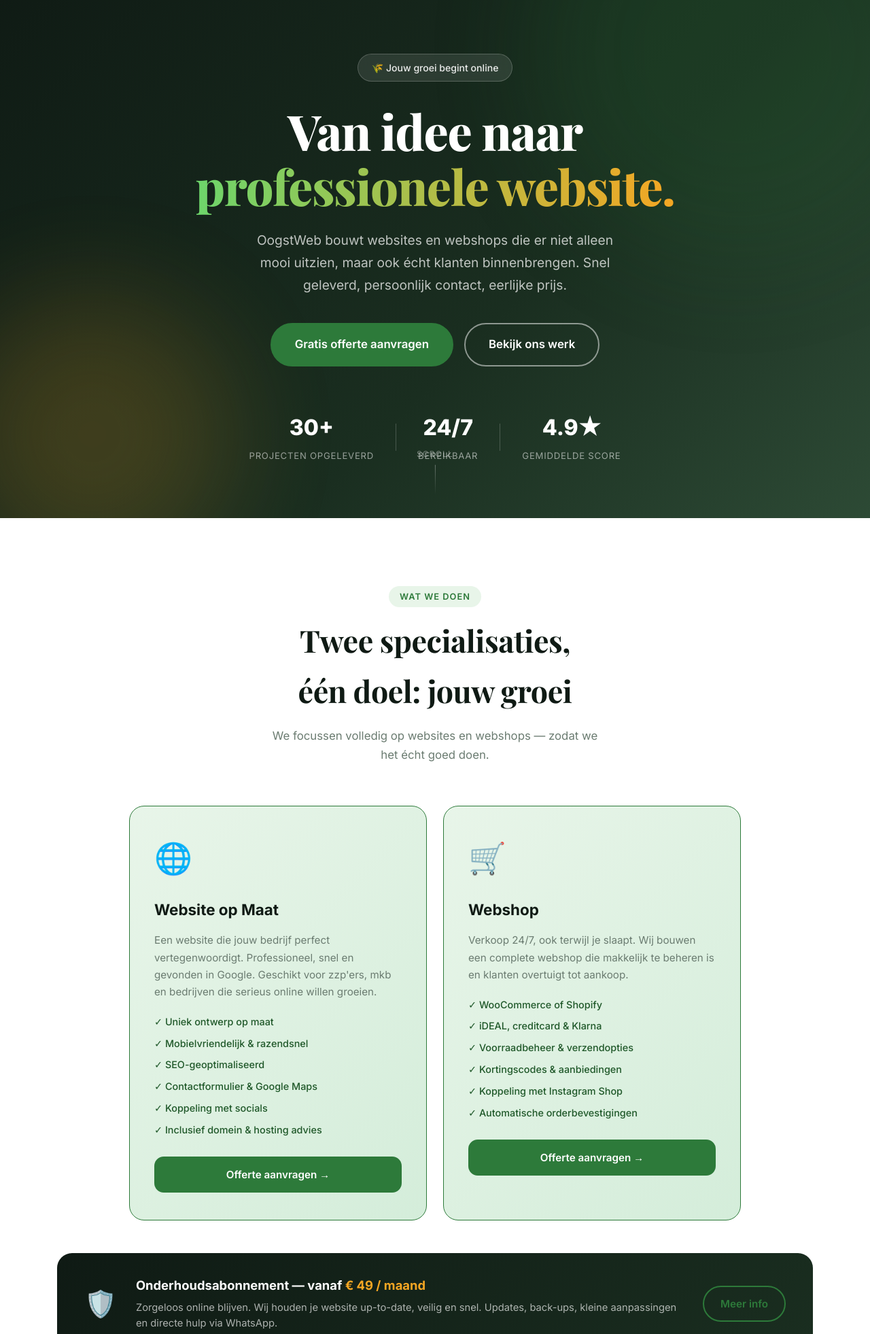
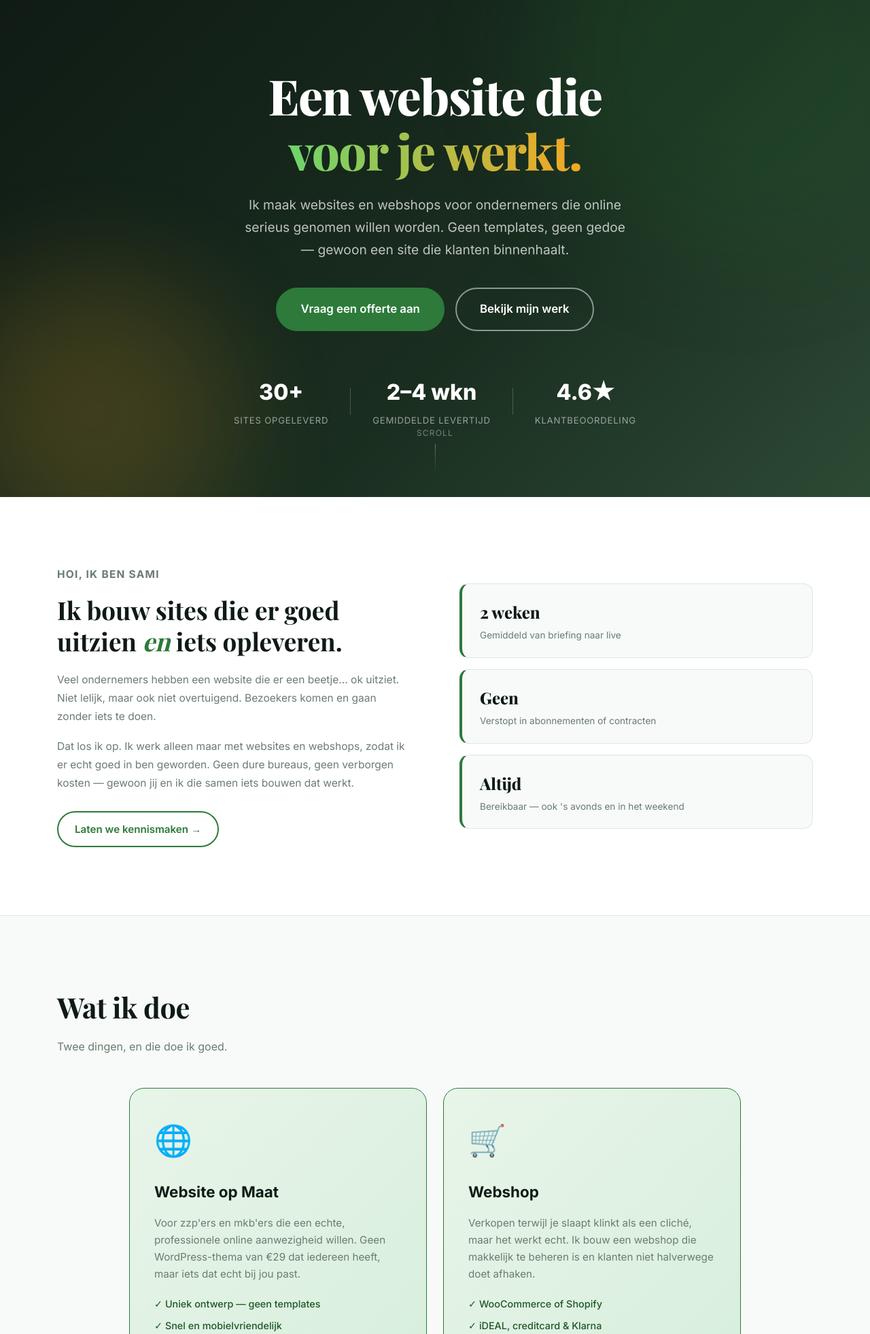
Before and after one commit to samikuflom87-sketch/oogstweb, a PHP site: page / in a window 1280 px wide. Shown: the part 69-2031 px from the top of the page at 68% size. Run offline with PHP 8.4, Linux system fonts and the light colour scheme.

Commit message:
Menselijkere toon, intro-sectie, gemengde reviews
- Hero: directere persoonlijke tekst, geen buzzwords
- Nieuwe intro sectie: "Hoi, ik ben Sami" met 3 feiten-kaartjes
- Diensten: minder corporate copy, meer echte taal
- Reviews: mix van 4 en 5 sterren (avg ~4.6), eerlijkere verhalen
- Section-tags verwijderd uit headers, minder strak en gepolijst
- Pricing header: "Wat kost het?" ipv "Transparant / Eerlijke prijzen"
- Contact: sectie-tag weg, directere taal

```diff
--- a/index.html
+++ b/index.html
@@ -3,8 +3,8 @@
 <head>
   <meta charset="UTF-8" />
   <meta name="viewport" content="width=device-width, initial-scale=1.0" />
-  <title>OogstWeb — Websites & Webshops op Maat</title>
-  <meta name="description" content="OogstWeb bouwt professionele websites en webshops die echt resultaat opleveren. Klaar om te groeien?" />
+  <title>OogstWeb — Websites & Webshops</title>
+  <meta name="description" content="Ik bouw websites en webshops voor ondernemers die serieus online willen groeien. Geen gedoe, eerlijke prijs." />
   <link rel="stylesheet" href="style.css" />
   <link rel="preconnect" href="https://fonts.googleapis.com" />
   <link rel="preconnect" href="https://fonts.gstatic.com" crossorigin />
@@ -44,33 +44,32 @@
       <div class="hero__blob blob2"></div>
     </div>
     <div class="container hero__content">
-      <div class="hero__badge">🌾 Jouw groei begint online</div>
       <h1 class="hero__title">
-        Van idee naar<br />
-        <span class="gradient-text">professionele website.</span>
+        Een website die<br />
+        <span class="gradient-text">voor je werkt.</span>
       </h1>
       <p class="hero__sub">
-        OogstWeb bouwt websites en webshops die er niet alleen mooi uitzien,
-        maar ook écht klanten binnenbrengen. Snel geleverd, persoonlijk contact, eerlijke prijs.
+        Ik maak websites en webshops voor ondernemers die online serieus genomen willen worden.
+        Geen templates, geen gedoe — gewoon een site die klanten binnenhaalt.
       </p>
       <div class="hero__cta">
-        <a href="#contact" class="btn btn--primary btn--lg">Gratis offerte aanvragen</a>
-        <a href="#portfolio" class="btn btn--ghost btn--lg">Bekijk ons werk</a>
+        <a href="#contact" class="btn btn--primary btn--lg">Vraag een offerte aan</a>
+        <a href="#portfolio" class="btn btn--ghost btn--lg">Bekijk mijn werk</a>
       </div>
       <div class="hero__stats">
         <div class="stat">
           <span class="stat__num">30+</span>
-          <span class="stat__label">Projecten opgeleverd</span>
+          <span class="stat__label">Sites opgeleverd</span>
         </div>
         <div class="stat__divider"></div>
         <div class="stat">
-          <span class="stat__num">24/7</span>
-          <span class="stat__label">Bereikbaar</span>
+          <span class="stat__num">2–4 wkn</span>
+          <span class="stat__label">Gemiddelde levertijd</span>
         </div>
         <div class="stat__divider"></div>
         <div class="stat">
-          <span class="stat__num">4.9★</span>
-          <span class="stat__label">Gemiddelde score</span>
+          <span class="stat__num">4.6★</span>
+          <span class="stat__label">Klantbeoordeling</span>
         </div>
       </div>
     </div>
@@ -80,51 +79,76 @@
     </div>
   </section>
 
+  <!-- INTRO PERSOONLIJK -->
+  <section class="section section--intro" id="over">
+    <div class="container intro-grid">
+      <div class="intro-text">
+        <p class="intro-label">Hoi, ik ben Sami</p>
+        <h2>Ik bouw sites die er goed uitzien <em>en</em> iets opleveren.</h2>
+        <p>Veel ondernemers hebben een website die er een beetje... ok uitziet. Niet lelijk, maar ook niet overtuigend. Bezoekers komen en gaan zonder iets te doen.</p>
+        <p>Dat los ik op. Ik werk alleen maar met websites en webshops, zodat ik er echt goed in ben geworden. Geen dure bureaus, geen verborgen kosten — gewoon jij en ik die samen iets bouwen dat werkt.</p>
+        <a href="#contact" class="btn btn--outline">Laten we kennismaken →</a>
+      </div>
+      <div class="intro-side">
+        <div class="intro-card">
+          <div class="intro-card__num">2 weken</div>
+          <div class="intro-card__label">Gemiddeld van briefing naar live</div>
+        </div>
+        <div class="intro-card">
+          <div class="intro-card__num">Geen</div>
+          <div class="intro-card__label">Verstopt in abonnementen of contracten</div>
+        </div>
+        <div class="intro-card">
+          <div class="intro-card__num">Altijd</div>
+          <div class="intro-card__label">Bereikbaar — ook 's avonds en in het weekend</div>
+        </div>
+      </div>
+    </div>
+  </section>
+
   <!-- DIENSTEN -->
-  <section class="section" id="diensten">
+  <section class="section section--alt" id="diensten">
     <div class="container">
-      <div class="section-header">
-        <div class="section-tag">Wat we doen</div>
-        <h2>Twee specialisaties,<br>één doel: jouw groei</h2>
-        <p>We focussen volledig op websites en webshops — zodat we het écht goed doen.</p>
+      <div class="diensten-header">
+        <h2>Wat ik doe</h2>
+        <p>Twee dingen, en die doe ik goed.</p>
       </div>
       <div class="cards cards--two">
         <div class="card card--featured card--big">
           <div class="card__icon">🌐</div>
           <h3>Website op Maat</h3>
-          <p>Een website die jouw bedrijf perfect vertegenwoordigt. Professioneel, snel en gevonden in Google. Geschikt voor zzp'ers, mkb en bedrijven die serieus online willen groeien.</p>
+          <p>Voor zzp'ers en mkb'ers die een echte, professionele online aanwezigheid willen. Geen WordPress-thema van €29 dat iedereen heeft, maar iets dat echt bij jou past.</p>
           <ul class="card__list">
-            <li>✓ Uniek ontwerp op maat</li>
-            <li>✓ Mobielvriendelijk & razendsnel</li>
-            <li>✓ SEO-geoptimaliseerd</li>
+            <li>✓ Uniek ontwerp — geen templates</li>
+            <li>✓ Snel en mobielvriendelijk</li>
+            <li>✓ Gevonden worden in Google</li>
             <li>✓ Contactformulier & Google Maps</li>
             <li>✓ Koppeling met socials</li>
-            <li>✓ Inclusief domein & hosting advies</li>
+            <li>✓ Advies over domein & hosting</li>
           </ul>
           <a href="#contact" class="btn btn--primary">Offerte aanvragen →</a>
         </div>
         <div class="card card--featured card--big">
           <div class="card__icon">🛒</div>
           <h3>Webshop</h3>
-          <p>Verkoop 24/7, ook terwijl je slaapt. Wij bouwen een complete webshop die makkelijk te beheren is en klanten overtuigt tot aankoop.</p>
+          <p>Verkopen terwijl je slaapt klinkt als een cliché, maar het werkt echt. Ik bouw een webshop die makkelijk te beheren is en klanten niet halverwege doet afhaken.</p>
           <ul class="card__list">
             <li>✓ WooCommerce of Shopify</li>
             <li>✓ iDEAL, creditcard & Klarna</li>
-            <li>✓ Voorraadbeheer & verzendopties</li>
-            <li>✓ Kortingscodes & aanbiedingen</li>
-            <li>✓ Koppeling met Instagram Shop</li>
+            <li>✓ Voorraadbeheer & verzending</li>
+            <li>✓ Kortingscodes & acties</li>
+            <li>✓ Instagram Shop koppeling</li>
             <li>✓ Automatische orderbevestigingen</li>
           </ul>
           <a href="#contact" class="btn btn--primary">Offerte aanvragen →</a>
         </div>
       </div>
 
-      <!-- ONDERHOUD ABONNEMENT -->
       <div class="maintenance-box">
         <div class="maintenance-box__icon">🛡️</div>
         <div class="maintenance-box__text">
-          <h3>Onderhoudsabonnement — vanaf <span class="highlight">€ 49 / maand</span></h3>
-          <p>Zorgeloos online blijven. Wij houden je website up-to-date, veilig en snel. Updates, back-ups, kleine aanpassingen en directe hulp via WhatsApp.</p>
+          <h3>Onderhoudsabonnement — <span class="highlight">€ 49 / maand</span></h3>
+          <p>Updates, back-ups, kleine aanpassingen en vragen via WhatsApp. Zodat jij je geen zorgen hoeft te maken over je site.</p>
         </div>
         <a href="#contact" class="btn btn--outline">Meer info</a>
       </div>
@@ -135,45 +159,43 @@
   <section class="section section--dark" id="werkwijze">
     <div class="container">
       <div class="section-header section-header--light">
-        <div class="section-tag section-tag--light">Hoe werken we</div>
-        <h2>Van idee naar live</h2>
-        <p>Duidelijk proces, geen verrassingen.</p>
+        <h2>Hoe het werkt</h2>
+        <p>Vier stappen, geen verrassingen.</p>
       </div>
       <div class="steps">
         <div class="step">
           <div class="step__num">01</div>
-          <h3>Kennismaking</h3>
-          <p>We bespreken jouw wensen, doelgroep en stijl. Gratis en volledig vrijblijvend.</p>
+          <h3>We praten</h3>
+          <p>Vertel me over je bedrijf, je klanten en wat je wilt bereiken. Geen verkoopgesprek, gewoon een goed gesprek.</p>
         </div>
         <div class="step__arrow">→</div>
         <div class="step">
           <div class="step__num">02</div>
           <h3>Ontwerp</h3>
-          <p>Je krijgt een uniek ontwerp te zien dat bij jouw merk past. Jij geeft feedback, wij passen aan.</p>
+          <p>Ik maak een ontwerp dat bij jou past. Je geeft feedback, ik pas aan totdat het goed voelt.</p>
         </div>
         <div class="step__arrow">→</div>
         <div class="step">
           <div class="step__num">03</div>
           <h3>Bouwen</h3>
-          <p>We bouwen de volledige site en zorgen dat alles vlekkeloos werkt op elk apparaat.</p>
+          <p>De volledige site wordt gebouwd. Je kunt altijd meekijken en tussentijds feedback geven.</p>
         </div>
         <div class="step__arrow">→</div>
         <div class="step">
           <div class="step__num">04</div>
           <h3>Live 🚀</h3>
-          <p>Je site gaat online. We begeleiden je bij de lancering en blijven beschikbaar voor vragen.</p>
+          <p>Je site gaat online. Ik zorg dat alles werkt en blijf beschikbaar als er iets is.</p>
         </div>
       </div>
     </div>
   </section>
 
   <!-- VOOR / NA SLIDER -->
-  <section class="section section--alt" id="transformatie">
+  <section class="section" id="transformatie">
     <div class="container">
       <div class="section-header">
-        <div class="section-tag">Het verschil</div>
         <h2>Oud vs. Nieuw</h2>
-        <p>Zo groot is het verschil tussen een verouderde website en een frisse OogstWeb site. Sleep de lijn.</p>
+        <p>Het verschil tussen een verouderde website en een frisse OogstWeb site. Sleep de lijn om te vergelijken.</p>
       </div>
 
       <div class="ba-wrapper">
@@ -188,7 +210,6 @@
           <div class="ba-before">
             <div class="ba-screen" id="baOld">
               <div class="ba-mock old-mock" id="oldMock">
-                <!-- Loodgieter OUD -->
                 <div class="old-topbar">
                   <span style="color:#fff;font-size:9px;font-family:Arial">www.loodgieterhenk.nl</span>
                 </div>
@@ -226,7 +247,6 @@
           <div class="ba-after" id="baAfter">
             <div class="ba-screen" id="baNew">
               <div class="ba-mock new-mock" id="newMock">
-                <!-- Loodgieter NIEUW -->
                 <div class="new-topbar"><span class="ntb-dot r"></span><span class="ntb-dot y"></span><span class="ntb-dot g"></span><span class="new-url">loodgieterhenk.nl</span></div>
                 <div class="new-nav2">
                   <div class="new-nav2-logo">🔧 Loodgieter Henk</div>
@@ -268,12 +288,11 @@
   </section>
 
   <!-- PORTFOLIO -->
-  <section class="section" id="portfolio">
+  <section class="section section--alt" id="portfolio">
     <div class="container">
       <div class="section-header">
-        <div class="section-tag">Ons werk</div>
-        <h2>Recente projecten</h2>
-        <p>Websites en webshops die we van scratch hebben opgebouwd.</p>
+        <h2>Recent werk</h2>
+        <p>Websites en webshops die ik van scratch heb gebouwd.</p>
       </div>
 
       <div class="portfolio-tabs">
@@ -346,7 +365,7 @@
           </div>
           <div class="pcard__info">
             <h3>Groenservice Dijkstra</h3>
-            <p>Bedrijfswebsite voor een hovenier. Offerte-formulier, foto-galerij, Google Maps en SEO op lokale zoektermen. Nu #1 in Google voor "hovenier [stad]".</p>
+            <p>Bedrijfswebsite voor een hovenier. Offerte-formulier, foto-galerij, Google Maps en SEO. Nu eerste pagina in Google voor "hovenier [stad]".</p>
             <div class="pcard__meta"><span class="pcard__time">⏱ 2 weken</span><span class="pcard__budget">💶 Business pakket</span></div>
             <div class="pcard__tags"><span>WordPress</span><span>SEO</span><span>Google Maps</span></div>
           </div>
@@ -377,7 +396,7 @@
           </div>
           <div class="pcard__info">
             <h3>Spice Market</h3>
-            <p>Webshop voor ambachtelijke specerijen. Abonnementen, kortingscodes, automatische e-mails en nieuwsbrief. Omzet €0 → €4.200 in eerste maand.</p>
+            <p>Webshop voor ambachtelijke specerijen. Abonnementen, kortingscodes en automatische e-mails. Van €0 naar €4.200 omzet in de eerste maand.</p>
             <div class="pcard__meta"><span class="pcard__time">⏱ 4 weken</span><span class="pcard__budget">💶 Webshop pakket</span></div>
             <div class="pcard__tags"><span>Shopify</span><span>Subscriptions</span><span>E-mailmarketing</span></div>
           </div>
@@ -408,7 +427,7 @@
           </div>
           <div class="pcard__info">
             <h3>Coach Marloes</h3>
-            <p>Persoonlijke website voor een business coach. Online agenda (Calendly), gratis e-book download als lead magnet en automatische follow-up mail.</p>
+            <p>Persoonlijke website voor een business coach. Online agenda via Calendly, gratis e-book als lead magnet en automatische follow-up mails.</p>
             <div class="pcard__meta"><span class="pcard__time">⏱ 10 dagen</span><span class="pcard__budget">💶 Starter pakket</span></div>
             <div class="pcard__tags"><span>WordPress</span><span>Calendly</span><span>Mailchimp</span></div>
           </div>
@@ -471,7 +490,7 @@
           </div>
           <div class="pcard__info">
             <h3>Studio Prins</h3>
-            <p>Portfolio-website voor een fotograaf met een lightbox galerij, boekingsformulier en automatische prijsopgave. Volledig SEO-geoptimaliseerd.</p>
+            <p>Portfolio-website voor een fotograaf. Lightbox galerij, boekingsformulier en automatische prijsopgave. Volledig SEO-geoptimaliseerd.</p>
             <div class="pcard__meta"><span class="pcard__time">⏱ 2 weken</span><span class="pcard__budget">💶 Business pakket</span></div>
             <div class="pcard__tags"><span>WordPress</span><span>Lightbox</span><span>Boekingssysteem</span></div>
           </div>
@@ -485,9 +504,8 @@
   <section class="section" id="prijzen">
     <div class="container">
       <div class="section-header">
-        <div class="section-tag">Transparant</div>
-        <h2>Eerlijke prijzen</h2>
-        <p>Geen verborgen kosten. Je weet altijd waar je aan toe bent.</p>
+        <h2>Wat kost het?</h2>
+        <p>Geen verborgen kosten. Je weet altijd precies waar je aan toe bent.</p>
       </div>
       <div class="pricing">
 
@@ -551,7 +569,6 @@
 
       </div>
 
-      <!-- ABONNEMENT -->
       <div class="abonnement-box">
         <div class="abonnement-box__left">
           <div class="abonnement-icon">🛡️</div>
@@ -566,7 +583,7 @@
         </div>
       </div>
 
-      <p class="pricing-note">Alle prijzen zijn exclusief BTW. Heb je een specifiek project? <a href="#contact">Vraag een offerte op maat aan.</a></p>
+      <p class="pricing-note">Alle prijzen zijn exclusief BTW. Heb je iets specifieks in gedachten? <a href="#contact">Stuur me een berichtje.</a></p>
     </div>
   </section>
 
@@ -574,14 +591,14 @@
   <section class="section section--dark" id="reviews">
     <div class="container">
       <div class="section-header section-header--light">
-        <div class="section-tag section-tag--light">Wat klanten zeggen</div>
-        <h2>Eerlijke ervaringen</h2>
+        <h2>Wat klanten zeggen</h2>
+        <p>Eerlijke ervaringen — goed en minder goed.</p>
       </div>
       <div class="testimonials">
 
         <div class="testimonial testimonial--dark">
           <div class="testimonial__stars">★★★★★</div>
-          <p>"Ik had al lang een website nodig maar wist niet waar ik moest beginnen. OogstWeb heeft alles voor me geregeld — van ontwerp tot live zetten. Binnen 2 weken stond hij er. Nu krijg ik wekelijks aanvragen via de site."</p>
+          <p>"Ik had al tijden een website nodig maar wist niet waar te beginnen. Sami heeft alles geregeld — van ontwerp tot live. Binnen 2 weken stond hij er. Nu krijg ik wekelijks aanvragen via de site."</p>
           <div class="testimonial__author">
             <div class="author-avatar">RV</div>
             <div>
@@ -592,8 +609,8 @@
         </div>
 
         <div class="testimonial testimonial--dark">
-          <div class="testimonial__stars">★★★★★</div>
-          <p>"Mijn webshop was al een tijdje oud en ik had geen idee hoe ik hem moest verbeteren. Na het contact met OogstWeb had ik binnen 5 weken een compleet nieuwe shop. Eerste maand al €3.800 omzet. Aanrader!"</p>
+          <div class="testimonial__stars">★★★★<span class="star-empty">★</span></div>
+          <p>"Het ontwerp duurde iets langer dan ik verwacht had omdat ik zelf ook niet precies wist wat ik wou — maar het eindresultaat is echt top. Eerste maand al €3.800 omzet via de nieuwe shop."</p>
           <div class="testimonial__author">
             <div class="author-avatar">SH</div>
             <div>
@@ -605,7 +622,7 @@
 
         <div class="testimonial testimonial--dark">
           <div class="testimonial__stars">★★★★★</div>
-          <p>"Goede communicatie, meegedacht over wat ik nodig had en het resultaat is precies wat ik wilde. Prijs was eerlijk en transparant — geen verrassingen achteraf. Ik ben heel blij met mijn nieuwe site!"</p>
+          <p>"Goede communicatie en hij dacht echt mee over wat ik nodig had. Prijs was eerlijk, geen verrassingen achteraf. Zou hem zeker aanraden aan andere zzp'ers."</p>
           <div class="testimonial__author">
             <div class="author-avatar">DM</div>
             <div>
@@ -624,9 +641,8 @@
     <div class="container">
       <div class="contact-grid">
         <div class="contact-info">
-          <div class="section-tag">Contact</div>
           <h2>Klaar om te starten?</h2>
-          <p>Stuur een berichtje en ontvang binnen 24 uur een vrijblijvende offerte op maat.</p>
+          <p>Stuur een berichtje en ik kom er binnen 24 uur op terug met een vrijblijvende offerte.</p>
           <div class="contact-details">
             <div class="contact-item">
               <span class="contact-icon">📧</span>
@@ -638,10 +654,10 @@
             </div>
           </div>
           <div class="contact-promise">
-            <div class="promise-item">✓ Reactie binnen 24 uur, altijd</div>
+            <div class="promise-item">✓ Reactie binnen 24 uur</div>
             <div class="promise-item">✓ Geen verborgen kosten</div>
-            <div class="promise-item">✓ Persoonlijk contact, geen callcenter</div>
-            <div class="promise-item">✓ Vrijblijvende offerte, geen verplichtingen</div>
+            <div class="promise-item">✓ Persoonlijk contact</div>
+            <div class="promise-item">✓ Vrijblijvend, geen verplichtingen</div>
           </div>
         </div>
         <form class="contact-form" id="contactForm">
@@ -668,7 +684,7 @@
           </div>
           <div class="form-group">
             <label for="bericht">Vertel over je project *</label>
-            <textarea id="bericht" name="bericht" rows="5" placeholder="Wat voor bedrijf heb je? Wat wil je bereiken met je website? Heb je al een domeinnaam?" required></textarea>
+            <textarea id="bericht" name="bericht" rows="5" placeholder="Wat voor bedrijf heb je? Wat wil je bereiken? Heb je al een domeinnaam?" required></textarea>
           </div>
           <button type="submit" class="btn btn--primary btn--full btn--lg">
             <span class="btn-text">Verstuur aanvraag</span>
--- a/style.css
+++ b/style.css
@@ -1555,3 +1555,100 @@ ul { list-style: none; }
   .portfolio-grid { grid-template-columns: 1fr; }
   .ba-slider { height: 300px; }
 }
+
+/* ===========================
+   INTRO SECTIE
+=========================== */
+.section--intro {
+  background: white;
+  border-bottom: 1px solid var(--border);
+}
+.intro-grid {
+  display: grid;
+  grid-template-columns: 1fr 1fr;
+  gap: 72px;
+  align-items: center;
+}
+.intro-label {
+  font-size: 0.85rem;
+  font-weight: 700;
+  color: var(--green);
+  text-transform: uppercase;
+  letter-spacing: 0.08em;
+  margin-bottom: 16px;
+}
+.intro-text h2 {
+  font-family: 'Playfair Display', Georgia, serif;
+  font-size: clamp(1.6rem, 3vw, 2.3rem);
+  font-weight: 700;
+  color: var(--dark);
+  line-height: 1.25;
+  margin-bottom: 20px;
+}
+.intro-text h2 em {
+  font-style: italic;
+  color: var(--green);
+}
+.intro-text p {
+  color: var(--text-muted);
+  font-size: 0.97rem;
+  line-height: 1.75;
+  margin-bottom: 16px;
+}
+.intro-text .btn {
+  margin-top: 12px;
+}
+.intro-side {
+  display: flex;
+  flex-direction: column;
+  gap: 16px;
+}
+.intro-card {
+  background: var(--bg-alt);
+  border: 1px solid var(--border);
+  border-radius: var(--radius);
+  padding: 22px 26px;
+  border-left: 4px solid var(--green);
+}
+.intro-card__num {
+  font-size: 1.5rem;
+  font-weight: 800;
+  color: var(--dark);
+  font-family: 'Playfair Display', Georgia, serif;
+  margin-bottom: 4px;
+}
+.intro-card__label {
+  font-size: 0.85rem;
+  color: var(--text-muted);
+  line-height: 1.5;
+}
+
+.diensten-header {
+  margin-bottom: 48px;
+}
+.diensten-header h2 {
+  font-family: 'Playfair Display', Georgia, serif;
+  font-size: clamp(1.8rem, 4vw, 2.6rem);
+  font-weight: 700;
+  color: var(--dark);
+  margin-bottom: 10px;
+  letter-spacing: -0.01em;
+}
+.diensten-header p {
+  color: var(--text-muted);
+  font-size: 1rem;
+}
+
+.star-empty {
+  color: rgba(255,255,255,.25);
+}
+
+@media (max-width: 1024px) {
+  .intro-grid { grid-template-columns: 1fr; gap: 48px; }
+}
+@media (max-width: 768px) {
+  .abonnement-box { flex-direction: column; text-align: center; }
+  .abonnement-box__left { flex-direction: column; text-align: center; }
+  .abonnement-box__right { justify-content: center; }
+  .maintenance-box { flex-direction: column; text-align: center; }
+}
```
